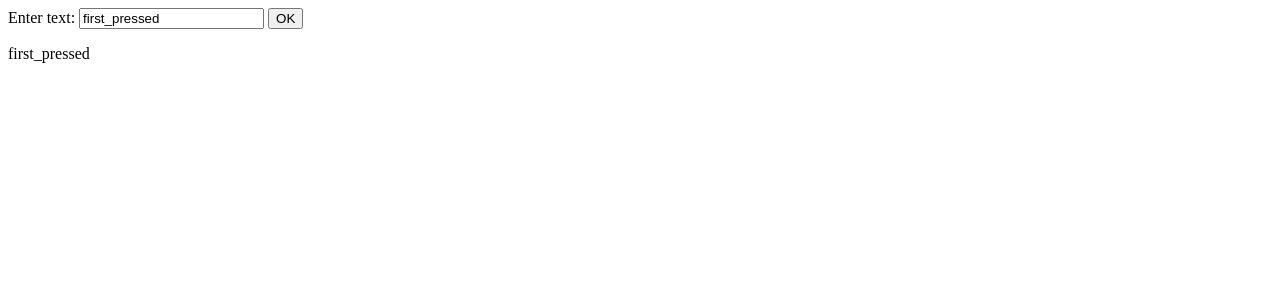
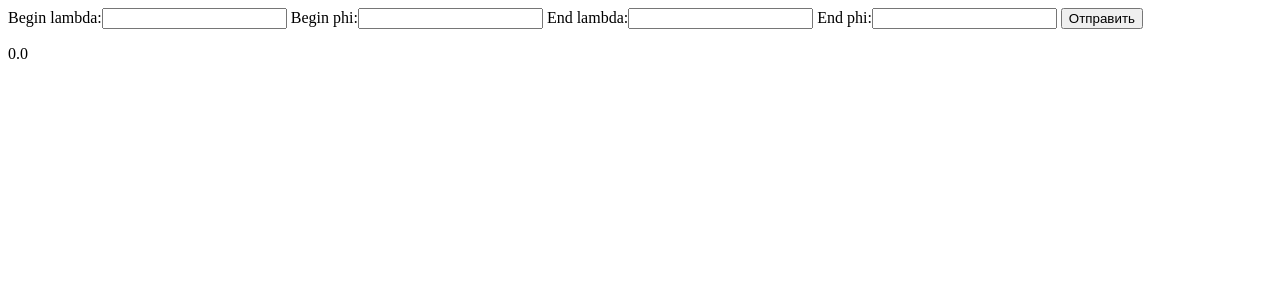
Before and after one commit to RumSergey/test-django-project, a Django app: page / in a window 1280 px wide. Shown: the top 300 px of the page. Run offline with Django 3.2, Linux system fonts and the light colour scheme.

Commit message:
- four float values from and return sum

```diff
--- a/django_test/blog/templates/blog/post_list.html
+++ b/django_test/blog/templates/blog/post_list.html
@@ -3,16 +3,15 @@
         <title>Test simple text form</title>
     </head>
     <body>
-        <form action="" method="post">
-          {% csrf_token %}
-          <label for="your_name">Enter text: </label>
-          <input id="your_name" type="text" name="your_name" value={{ test_data }}>
-          <input type="submit" value="OK">
-        </form>
+      <form action="" method="post">
+        {% csrf_token %}
+        {{ form }}
+        <input type="submit" value="Отправить">
+      </form>
 
-        {% block content %}
-        <p>{{test_data}}</p>
-        {% endblock %}
-
+      {% block content %}
+      {% csrf_token %}
+      <p>{{ret_code}}</p>
+      {% endblock %}
     </body>
 </html>
--- a/django_test/blog/views.py
+++ b/django_test/blog/views.py
@@ -3,20 +3,22 @@ from django.utils import timezone
 from django import forms
 from .models import Post
 
-test_data = "initial"
+class NameForm(forms.Form):
+    begin_lambda = forms.FloatField(required='True',max_value=90.0, min_value=-90.0)
+    begin_phi = forms.FloatField(required='True',max_value=90.0, min_value=-90.0)
+    end_lambda = forms.FloatField(required='True',max_value=90.0, min_value=-90.0)
+    end_phi = forms.FloatField(required='True',max_value=90.0, min_value=-90.0)
 
-class NameForm(forms.Form):
-    your_name = forms.CharField(label='Your name', max_length=100)
 
 def post_list(request):
     posts = Post.objects.filter(published_date__lte=timezone.now()).order_by('published_date')
-    test_data = "first_pressed"
+    ret_code = 0.0
 
     if request.method == 'POST':
         form = NameForm(request.POST)
-        test_data = "check_post"
         if form.is_valid():
-            test_data = "is_valid"
-            test_data = form.cleaned_data['your_name']
+            ret_code =  form.cleaned_data['begin_lambda'] +  form.cleaned_data['begin_phi'] +  form.cleaned_data['end_lambda'] + form.cleaned_data['end_phi']
+    else :
+        form = NameForm()
 
-    return render(request, 'blog/post_list.html', {'posts': posts,'test_data': test_data})
+    return render(request, 'blog/post_list.html', {'ret_code': ret_code,'form': form})
```
